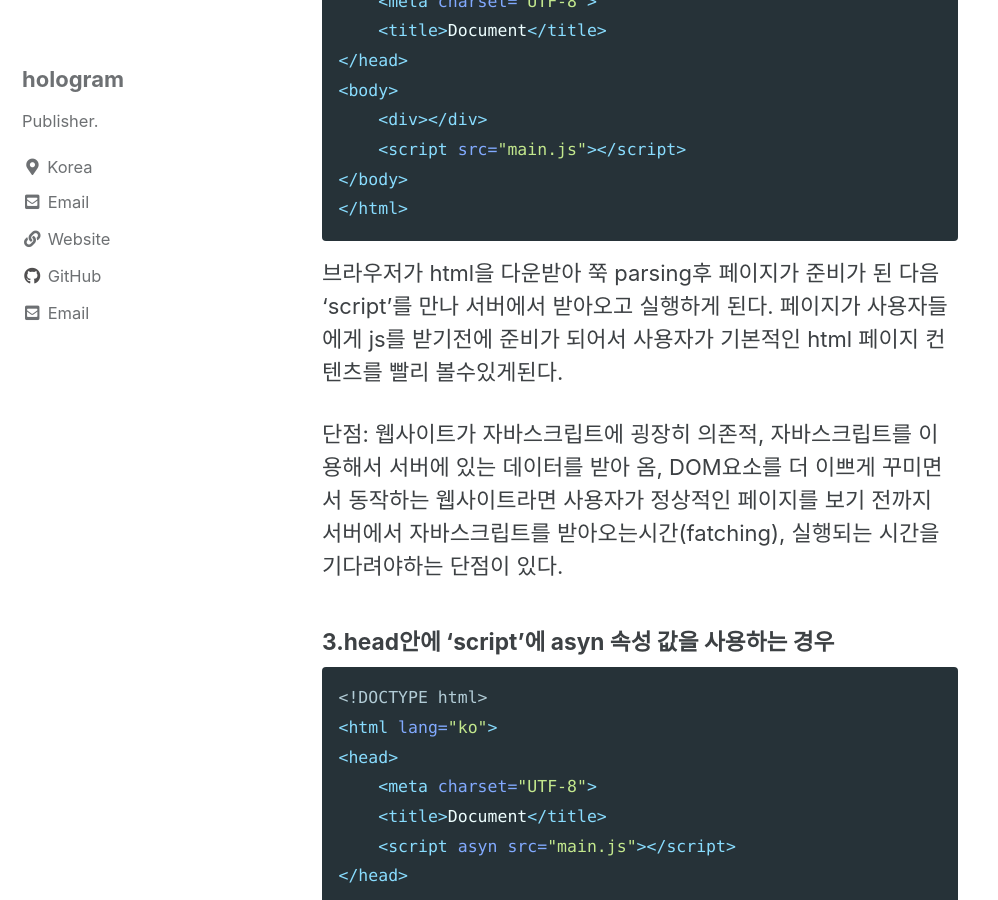
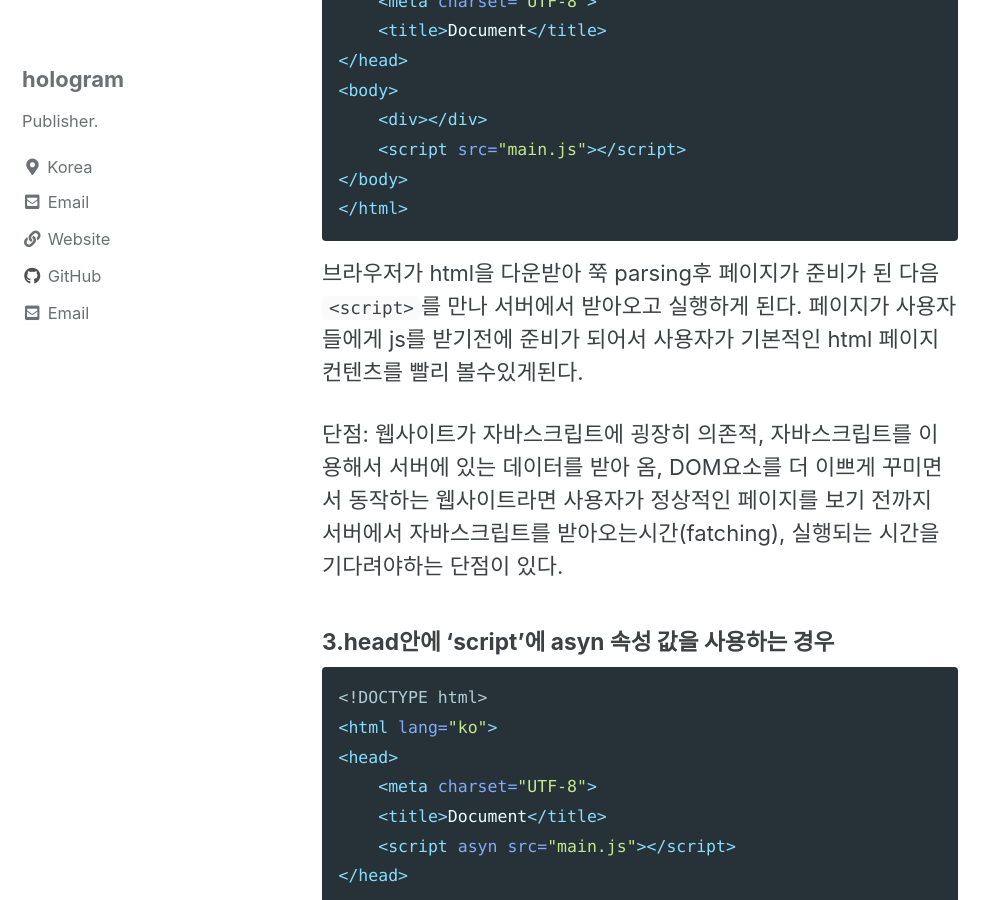
Before and after one commit to holo-gram/holo-gram.github.io, a Jekyll site: the page built from _posts/2021-01-03-javascript_async_defer.md, in a window 1280 px wide and 900 px high, scrolled down 1140 px. Shown: the whole window, without its empty margins (0-998 px from the left). Built offline with Jekyll 4.4.1, drawn with Linux system fonts in a browser that asks for light colours; cached includes are drawn as plain includes.

Commit message:
컨텐츠 포인트 적용 - <code></code>

````diff
--- a/_posts/2021-01-03-javascript_async_defer.md
+++ b/_posts/2021-01-03-javascript_async_defer.md
@@ -41,7 +41,7 @@ html을 쭉 분석하다가 스크립트 태그가 보이면 분석하는걸 멈
 </body>
 </html>
 ```
-브라우저가 html을 다운받아 쭉 parsing후 페이지가 준비가 된 다음 'script'를 만나 서버에서 받아오고 실행하게 된다.
+브라우저가 html을 다운받아 쭉 parsing후 페이지가 준비가 된 다음 <code>&lt;script&gt;</code>를 만나 서버에서 받아오고 실행하게 된다.
 페이지가 사용자들에게 js를 받기전에 준비가 되어서 사용자가 기본적인 html 페이지 컨텐츠를 빨리 볼수있게된다.
 
 단점: 웹사이트가 자바스크립트에 굉장히 의존적, 자바스크립트를 이용해서 서버에 있는 데이터를 받아 옴, DOM요소를 더 이쁘게 꾸미면서 동작하는 웹사이트라면
````
